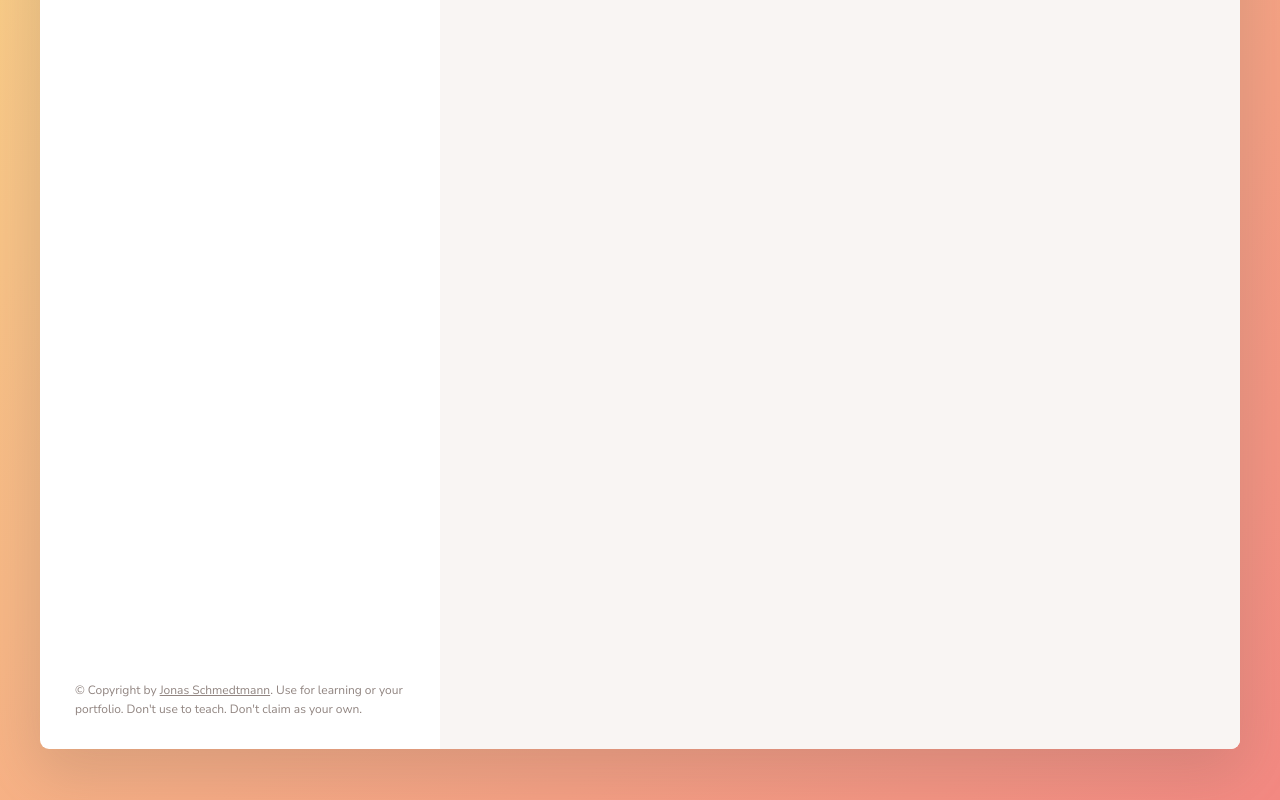
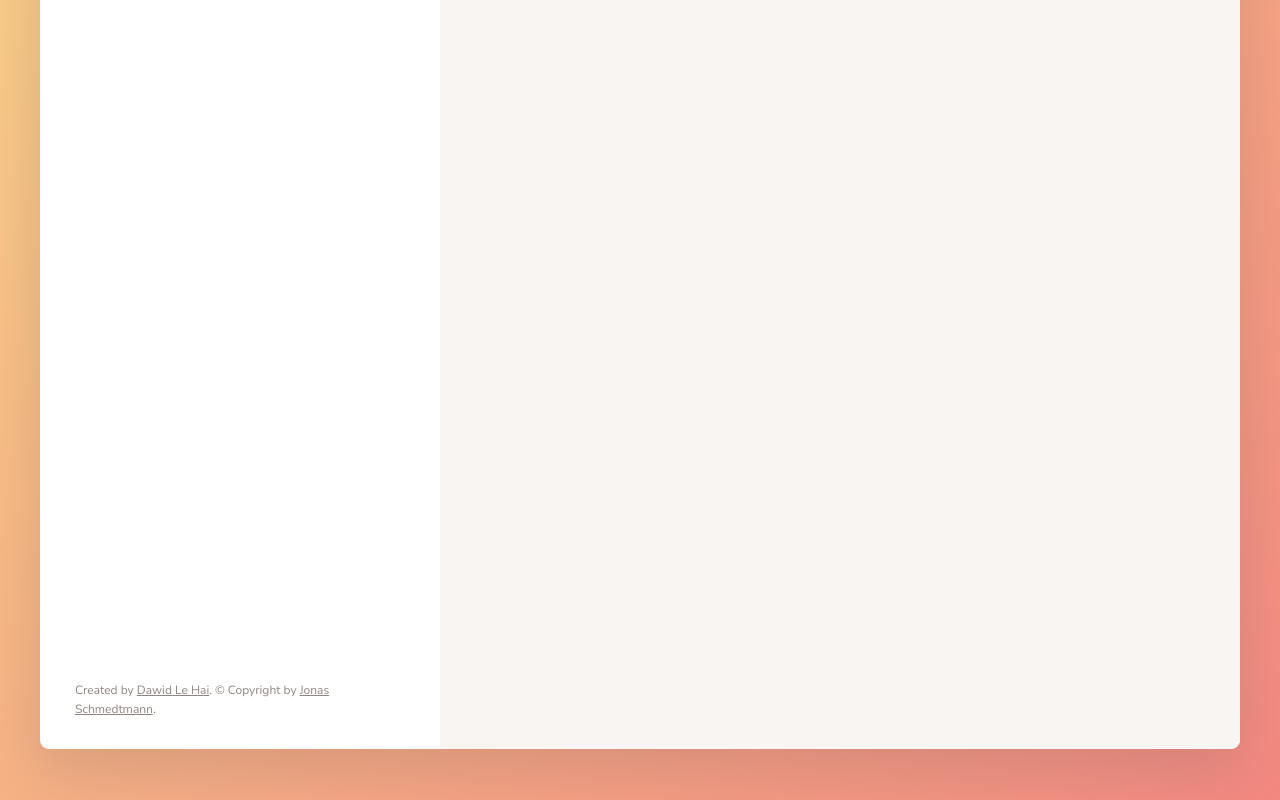
Before and after one commit to saitamason/forkify, a website built with Parcel: page index.html in a window 1280 px wide. Shown: the part 472-1272 px from the top of the page. Built offline with nearby package versions, Linux system fonts and the light colour scheme.

```diff
--- a/index.html
+++ b/index.html
@@ -76,14 +76,16 @@
         <div class="pagination"></div>
 
         <p class="copyright">
-          &copy; Copyright by
+          Created by
+          <a href="https://github.com/dawidlehai" class="twitter-link"
+            >Dawid Le Hai</a
+          >. &copy; Copyright by
           <a
             class="twitter-link"
             target="_blank"
             href="https://twitter.com/jonasschmedtman"
             >Jonas Schmedtmann</a
-          >. Use for learning or your portfolio. Don't use to teach. Don't claim
-          as your own.
+          >.
         </p>
       </div>
 
```
Also changed, not shown: README.md.
